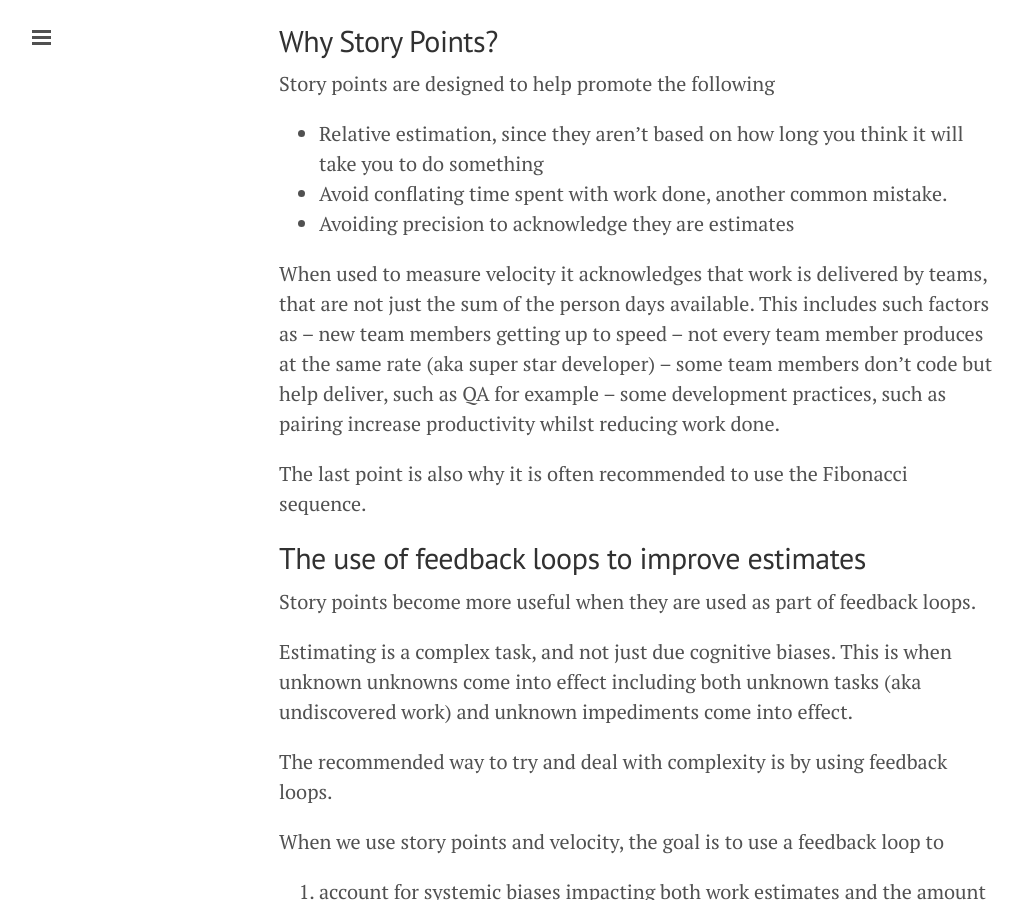
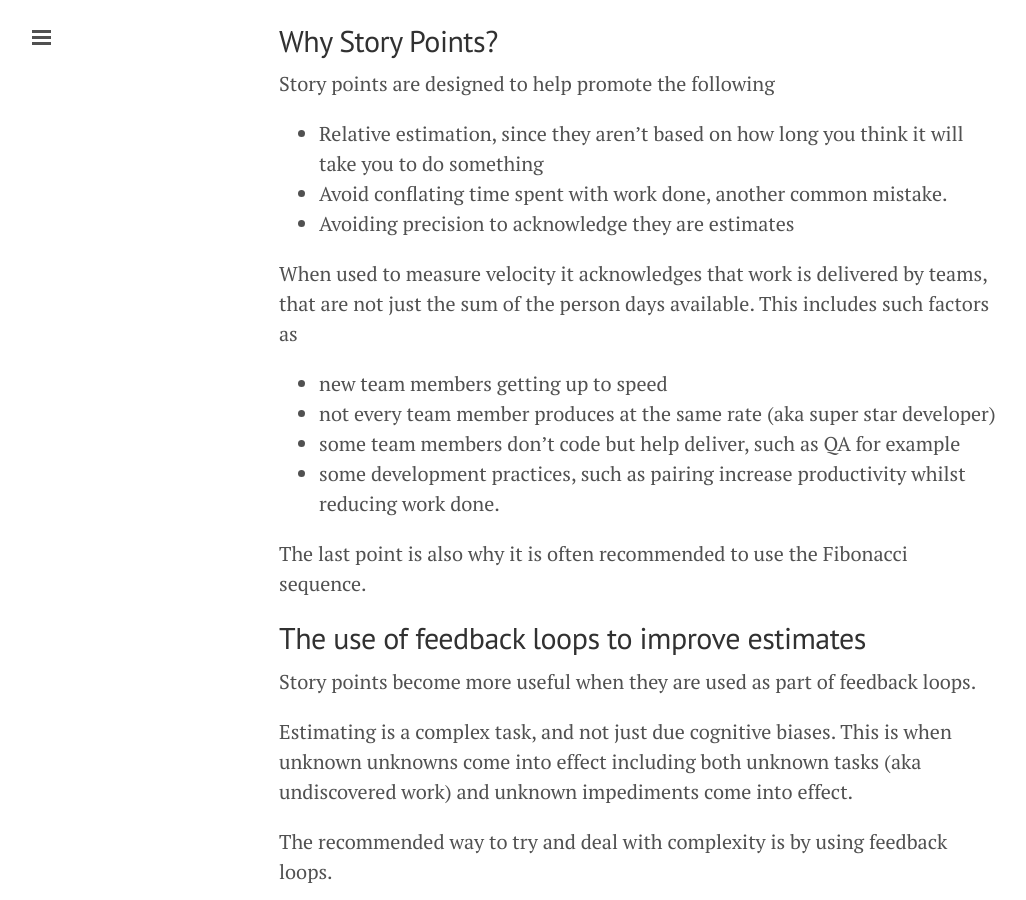
Before and after one commit to mikebradford/mikebradford.github.io, a Jekyll site: the page built from _posts/2016-01-20-estimation.markdown, in a window 1280 px wide and 900 px high, scrolled down 1373 px. Shown: the whole window, without its empty margins (1-1027 px from the left). Built offline with Jekyll 4.4.1, drawn with Linux system fonts in a browser that asks for light colours.

```diff
--- a/_posts/2016-01-20-estimation.markdown
+++ b/_posts/2016-01-20-estimation.markdown
@@ -22,24 +22,24 @@ This is the foundation of agile estimation using story points.
 ## This is counter to __Legacy__ Estimation best practice
 
 Relative Estimation, particularly using macro-estimates (i.e. length of bridge instead of number of tasks, people, or time worked) is hard for business to accept since it runs counter to the __legacy way of estimating of
-- breaking down the the project into work to be done to the smallest possible level of detail
-- estimating each task
-- adding it all back together again.
+* breaking down the the project into work to be done to the smallest possible level of detail
+* estimating each task
+* adding it all back together again.
 
 This approach feels wrong due to another bias, [precision bias](https://en.wikipedia.org/wiki/Precision_bias) , where we assume precise estimates and figures are more accurate. This is why every _experienced_ product, finance and sales manager provide forecasts to 2 decimal places. It shows you that a formula has been used, as opposed to 'Wild Ass Guesses'.
 
 ## Why Story Points?
 
 Story points are designed to help promote the following
-- Relative estimation, since they aren't based on how long you think it will take you to do something
-- Avoid conflating time spent with work done, another common mistake.
-- Avoiding precision to acknowledge they are estimates
+* Relative estimation, since they aren't based on how long you think it will take you to do something
+* Avoid conflating time spent with work done, another common mistake.
+* Avoiding precision to acknowledge they are estimates
 
 When used to measure velocity it acknowledges that work is delivered by teams, that are not just the sum of the person days available. This includes such factors as
--- new team members getting up to speed
--- not every team member produces at the same rate (aka super star developer)
--- some team members don't code but help deliver, such as QA for example
--- some development practices, such as pairing increase productivity whilst reducing work done.
+* new team members getting up to speed
+* not every team member produces at the same rate (aka super star developer)
+* some team members don't code but help deliver, such as QA for example
+* some development practices, such as pairing increase productivity whilst reducing work done.
 
 The last point is also why it is often recommended to use the Fibonacci sequence.
 
@@ -62,10 +62,10 @@ However, in my opinion, this is often easier said than done.
 Like any process or method there are anti-patterns, where the process is followed without the desired results, normally to a misunderstanding of how the process delivers benefit.
 
 Ones I have seen include
-- resizing estimates for delivered work after the fact (hindsight bias ignores that the error is not systemic and will be repeated)
-- estimate from first principles and convert between time worked and story points (
+* resizing estimates for delivered work after the fact (hindsight bias ignores that the error is not systemic and will be repeated)
+* estimate from first principles and convert between time worked and story points (
 can be impossible to do when man/days are used to estimate the team velocity)
-- don't gather metrics
-- don't use metrics as feedback for velocity
-- use decimal places in estimates (too much accuracy)
-- conflation of user stories and tasks
+* don't gather metrics
+* don't use metrics as feedback for velocity
+* use decimal places in estimates (too much accuracy)
+* conflation of user stories and tasks
```
